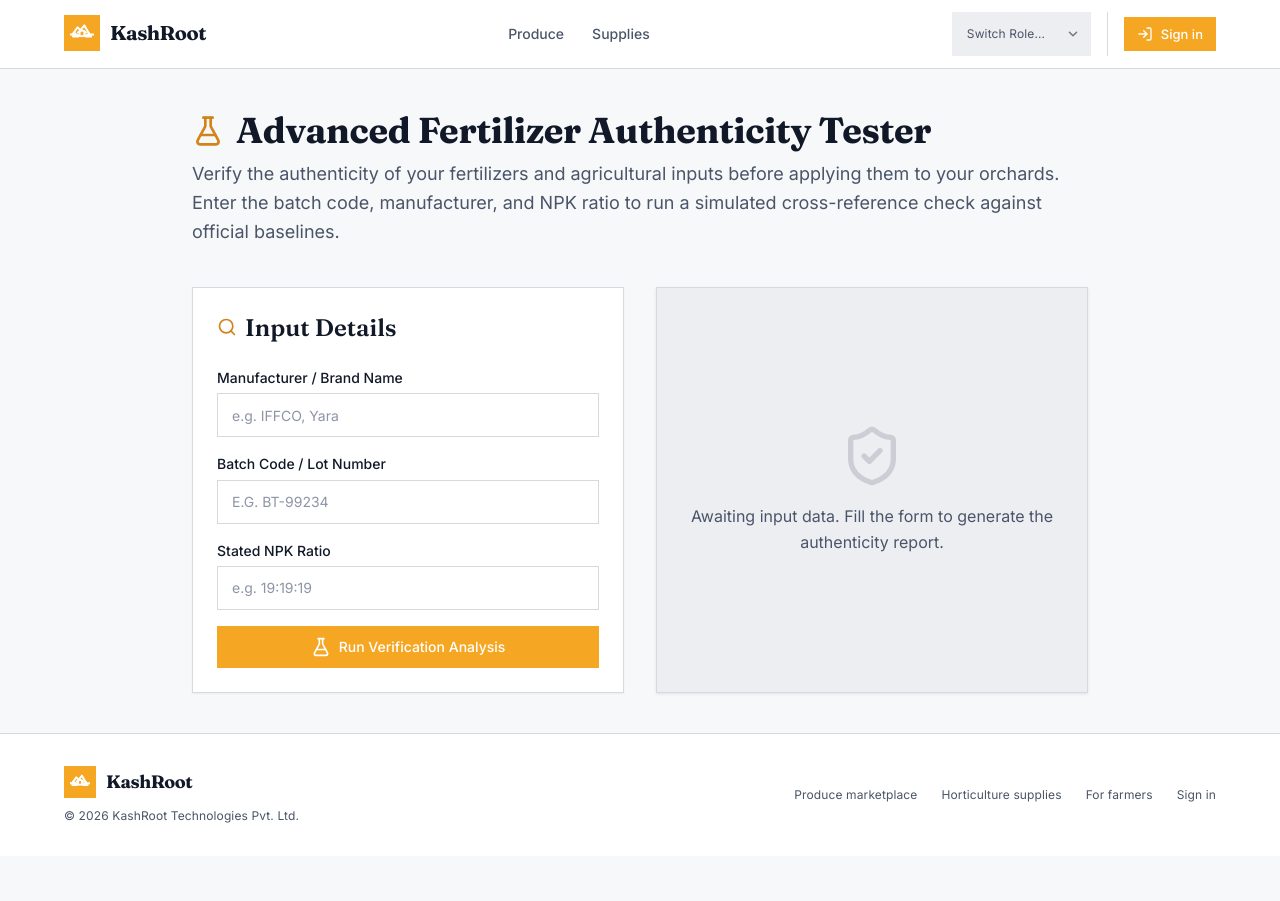
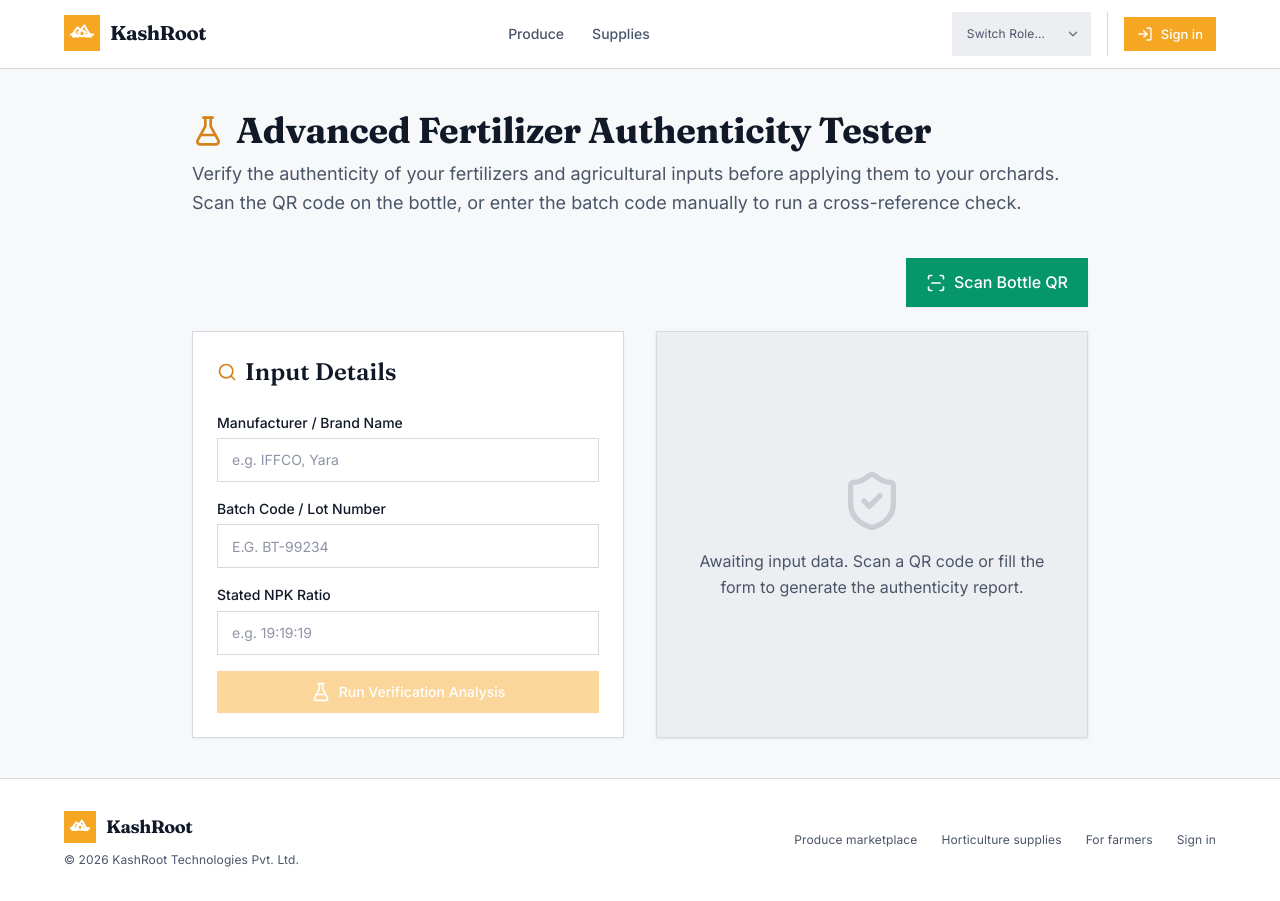
Before and after one commit to waseemmushtaq173-hub/kashroot-web, a Next.js app: page /supplies/tester in a window 1280 px wide. Before the commit the page ends 856 px from the top, so only its background shows below. Built offline with nearby package versions, Linux system fonts and the light colour scheme.

Commit message:
feat: integrate camera QR scanner and expand horticulture ecosystem portals

```diff
--- a/src/app/(auth)/login/page.tsx
+++ b/src/app/(auth)/login/page.tsx
@@ -36,7 +36,7 @@ function LoginForm() {
       else if (data.user?.role === 'BUYER') router.push('/buyer/dashboard');
       else if (data.user?.role === 'SELLER') router.push('/seller/dashboard');
       else if (data.user?.role === 'PROVIDER') router.push('/provider/dashboard');
-      else router.push('/admin');
+      else router.push('/horticulture/dashboard');
     } catch (err: unknown) {
       if (err instanceof ApiError) {
         setError(err.messages[0] ?? 'Invalid email or password');
--- a/src/app/(dashboards)/farmer/dashboard/page.tsx
+++ b/src/app/(dashboards)/farmer/dashboard/page.tsx
@@ -410,18 +410,25 @@ export default function FarmerDashboardPage() {
             <p className="text-caption text-emerald-700">Kashmiri, Urdu & English</p>
           </div>
         </Link>
-        <Link href="/farmer/tester" className="kr-card bg-purple-50/50 hover:bg-purple-50 border-purple-200 flex items-center gap-3 p-4 transition-colors">
+        <Link href="/supplies/tester" className="kr-card bg-purple-50/50 hover:bg-purple-50 border-purple-200 flex items-center gap-3 p-4 transition-colors">
           <Microscope className="w-5 h-5 text-purple-600 shrink-0" />
           <div>
             <p className="text-body-sm font-medium text-purple-900">AgroGuard Tester</p>
             <p className="text-caption text-purple-700">Scan QR codes & batches</p>
           </div>
         </Link>
-        <Link href="/farmer/tracking" className="kr-card bg-amber-50/50 hover:bg-amber-50 border-amber-200 flex items-center gap-3 p-4 transition-colors">
+        <Link href="/tracking" className="kr-card bg-amber-50/50 hover:bg-amber-50 border-amber-200 flex items-center gap-3 p-4 transition-colors">
           <Truck className="w-5 h-5 text-amber-600 shrink-0" />
           <div>
             <p className="text-body-sm font-medium text-amber-900">Track a Vehicle</p>
             <p className="text-caption text-amber-700">Live route & ETA by plate</p>
+          </div>
+        </Link>
+        <Link href="/expert" className="kr-card bg-orange-50/50 hover:bg-orange-50 border-orange-200 flex items-center gap-3 p-4 transition-colors">
+          <Info className="w-5 h-5 text-orange-600 shrink-0" />
+          <div>
+            <p className="text-body-sm font-medium text-orange-900">Expert Panel</p>
+            <p className="text-caption text-orange-700">Advisory & Knowledge Hub</p>
           </div>
         </Link>
       </div>
--- a/src/app/supplies/tester/page.tsx
+++ b/src/app/supplies/tester/page.tsx
@@ -2,7 +2,7 @@
 
 import { useState } from 'react';
 import { SiteHeader, SiteFooter } from '@/components/layout/SiteHeader';
-import { ShieldAlert, ShieldCheck, Search, Loader2, FlaskConical } from 'lucide-react';
+import { ShieldAlert, ShieldCheck, Search, Loader2, FlaskConical, ScanLine, Camera, X } from 'lucide-react';
 
 export default function FertilizerTesterPage() {
   const [batchCode, setBatchCode] = useState('');
@@ -10,6 +10,7 @@ export default function FertilizerTesterPage() {
   const [npk, setNpk] = useState('');
 
   const [loading, setLoading] = useState(false);
+  const [scanning, setScanning] = useState(false);
   const [result, setResult] = useState<null | {
     isOriginal: boolean;
     score: number;
@@ -17,8 +18,20 @@ export default function FertilizerTesterPage() {
     clearance: string;
   }>(null);
 
-  const handleTest = (e: React.FormEvent) => {
-    e.preventDefault();
+  const simulateScan = () => {
+    setScanning(true);
+    // Simulate a 2.5 second camera scan delay
+    setTimeout(() => {
+      setManufacturer('IFFCO');
+      setBatchCode('BT-99234');
+      setNpk('19:19:19');
+      setScanning(false);
+    }, 2500);
+  };
+
+  const handleTest = (e?: React.FormEvent) => {
+    if (e) e.preventDefault();
+    if (!batchCode || !manufacturer || !npk) return;
     setLoading(true);
 
     // Simulate verification check against baselines
@@ -42,7 +55,7 @@ export default function FertilizerTesterPage() {
   return (
     <div className="min-h-screen flex flex-col bg-kr-bg-page">
       <SiteHeader />
-      <main className="flex-1 kr-container py-10">
+      <main className="flex-1 kr-container py-10 relative">
         <div className="max-w-4xl mx-auto">
           <div className="flex items-center gap-3 mb-2">
             <FlaskConical className="w-8 h-8 text-kr-text-brand" />
@@ -50,8 +63,17 @@ export default function FertilizerTesterPage() {
           </div>
           <p className="text-body-lg text-kr-text-secondary mb-10">
             Verify the authenticity of your fertilizers and agricultural inputs before applying them to your orchards.
-            Enter the batch code, manufacturer, and NPK ratio to run a simulated cross-reference check against official baselines.
+            Scan the QR code on the bottle, or enter the batch code manually to run a cross-reference check.
           </p>
+
+          <div className="mb-6 flex justify-end">
+             <button
+                onClick={simulateScan}
+                className="bg-emerald-600 text-white px-5 py-3 rounded-lg font-medium hover:bg-emerald-700 transition-colors flex items-center gap-2 shadow-sm"
+              >
+                <ScanLine className="w-5 h-5" /> Scan Bottle QR
+             </button>
+          </div>
 
           <div className="grid grid-cols-1 md:grid-cols-2 gap-8">
             <div className="kr-card bg-white p-6 shadow-sm">
@@ -94,7 +116,7 @@ export default function FertilizerTesterPage() {
                 </div>
                 <button
                   type="submit"
-                  disabled={loading}
+                  disabled={loading || !batchCode}
                   className="kr-btn-primary w-full flex justify-center items-center gap-2 mt-4"
                 >
                   {loading ? <Loader2 className="w-5 h-5 animate-spin" /> : <FlaskConical className="w-5 h-5" />}
@@ -107,7 +129,7 @@ export default function FertilizerTesterPage() {
               {!result && !loading && (
                 <div className="text-center text-kr-text-secondary">
                   <ShieldCheck className="w-16 h-16 mx-auto mb-4 opacity-20" />
-                  <p>Awaiting input data. Fill the form to generate the authenticity report.</p>
+                  <p>Awaiting input data. Scan a QR code or fill the form to generate the authenticity report.</p>
                 </div>
               )}
 
@@ -151,6 +173,33 @@ export default function FertilizerTesterPage() {
           </div>
         </div>
       </main>
+
+      {/* Camera Scanning Overlay */}
+      {scanning && (
+        <div className="fixed inset-0 z-50 bg-black/90 flex flex-col items-center justify-center">
+          <button
+            onClick={() => setScanning(false)}
+            className="absolute top-6 right-6 text-white hover:text-gray-300"
+          >
+            <X className="w-8 h-8" />
+          </button>
+          <div className="relative w-64 h-64 border-4 border-emerald-500 rounded-2xl flex items-center justify-center overflow-hidden mb-6">
+            <Camera className="w-16 h-16 text-emerald-500 opacity-50" />
+            <div className="absolute top-0 left-0 w-full h-1 bg-emerald-400 shadow-[0_0_15px_3px_rgba(52,211,153,0.5)] animate-[scan_2s_ease-in-out_infinite]" />
+          </div>
+          <p className="text-emerald-400 font-medium text-lg flex items-center gap-2">
+            <Loader2 className="w-5 h-5 animate-spin" /> Scanning QR Code...
+          </p>
+          <style dangerouslySetInnerHTML={{__html: `
+            @keyframes scan {
+              0% { top: 0; }
+              50% { top: 100%; }
+              100% { top: 0; }
+            }
+          `}} />
+        </div>
+      )}
+
       <SiteFooter />
     </div>
   );
--- a/src/components/layout/RoleSwitcher.tsx
+++ b/src/components/layout/RoleSwitcher.tsx
@@ -18,7 +18,7 @@ export function RoleSwitcher() {
       <option value="/seller/dashboard">Hardware Seller</option>
       <option value="/dealer/dashboard">Fertilizer Dealer</option>
       <option value="/provider/dashboard">Rental Provider</option>
-      <option value="/admin">Horticulture Admin</option>
+      <option value="/horticulture/dashboard">Horticulture Admin</option>
     </select>
   );
 }
```
Also changed, not shown: src/app/(dashboards)/horticulture/dashboard/page.tsx (renamed from src/app/(dashboards)/admin/page.tsx).
